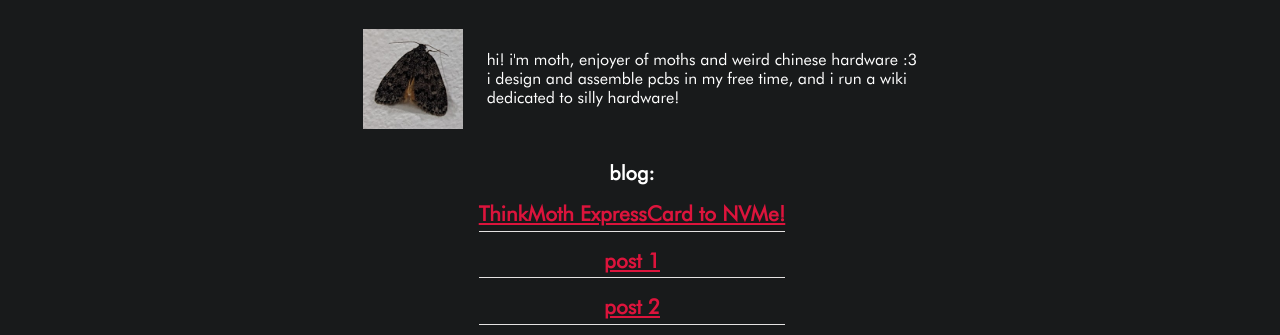
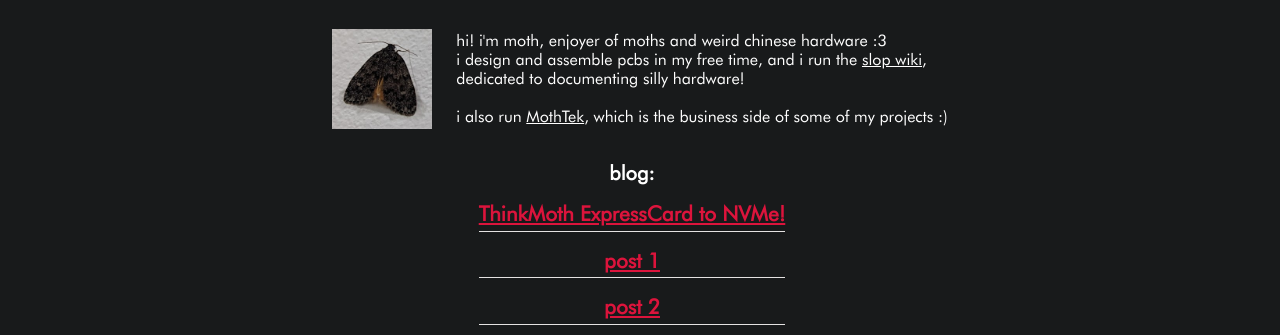
Before and after one commit to mothenjoyer69/mothenjoyer69.net, a plain HTML site: page index.html in a window 1280 px wide. Shown: the part 144-479 px from the top of the page. Drawn offline with Linux system fonts and the light colour scheme.

Commit message:
index.html: minor changes

```diff
--- a/index.html
+++ b/index.html
@@ -24,8 +24,13 @@
         <div>
             <p>
                 hi! i'm moth, enjoyer of moths and weird chinese hardware :3 <br>
-                i design and assemble pcbs in my free time, and i run a wiki <br>
-                dedicated to silly hardware!
+                i design and assemble pcbs in my free time, and i run the <a href="https://wiki.slop.gay">slop wiki</a>,<br>
+                dedicated to documenting silly hardware! <br>
+                <br>
+
+                i also run <a href="https://mothtek.net/">MothTek</a>, which
+                is the business side of some of my projects :) <br>
+
             </p>
         </div>
     </div>
```
